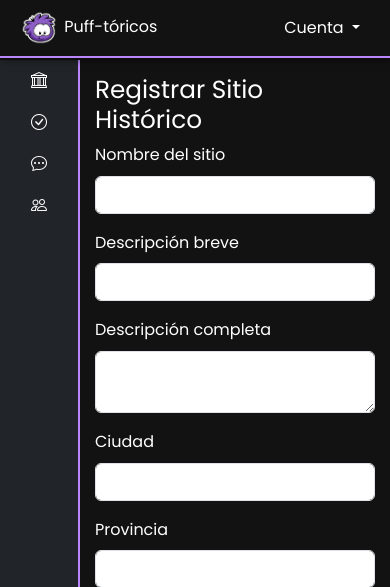
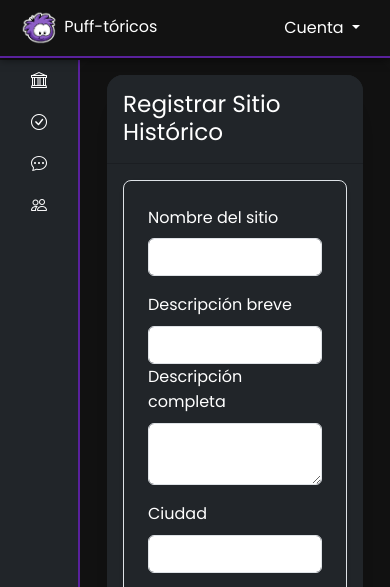
Before and after one commit to MatiasGuaymas/PS, a Python web app: template admin/src/web/templates/sites/create.html in a window 390 px wide. Shown: the top 587 px of the page. Run offline with Jinja, Linux system fonts and the light colour scheme; the template is opened without the code that fills it, so the values that code supplies are empty; some libraries are stand-ins or nearby versions; grey boxes are pictures that could not be loaded.

```diff
--- a/admin/src/web/controllers/users.py
+++ b/admin/src/web/controllers/users.py
@@ -262,6 +262,7 @@ def search_users():
 
 @user_blueprint.route("/deactivate/<int:user_id>", methods=["POST"])
 @login_required
+@require_role(['Administrador'])
 def deactivate_user(user_id):
     try:
         user = User.query.get_or_404(user_id);
--- a/admin/src/web/templates/macros/paginate.html
+++ b/admin/src/web/templates/macros/paginate.html
@@ -79,7 +79,7 @@
                 </li>
             {% else %}
                 <li class="page-item disabled">
-                    <span class="page-link text-muted bg-dark border-secondary"
+                    <span class="page-link bg-dark border-secondary"
                           style="--bs-bg-opacity: .4; --bs-border-opacity: .5;">
                         Next <i class="fa-solid fa-arrow-right ms-1"></i>
                     </span>
--- a/admin/src/web/templates/sites/create.html
+++ b/admin/src/web/templates/sites/create.html
@@ -3,42 +3,51 @@
 {% block title %}Registrar Sitio Histórico | Puff-tóricos{% endblock %}
 
 {% block content %}
-<h2>Registrar Sitio Histórico</h2>
-
+<div class="container-xl">
+  <div class="card bg-dark text-light shadow-lg border-0 rounded-4 overflow-hidden mx-auto">
+    <div class="card-header bg-dark">
+      <h3 class="pt-2 text-white">Registrar Sitio Histórico</h3>
+    </div>
     {% if error %}
     <div class="alert alert-danger" role="alert">
       <i class="bi bi-exclamation-triangle"></i> {{ error }}
     </div>
     {% endif %}
+    <div class="card-body text-white">
+      <div class="bg-dark card p-4 border rounded-3 shadow-sm mb-5">
 
         <link rel="stylesheet" href="https://unpkg.com/leaflet@1.9.4/dist/leaflet.css" />
 
         <form method="POST" action="{{ url_for('sites.create') }}">
-  <div class="mb-3">
-    <label for="site_name" class="form-label">Nombre del sitio</label>
+          <div class="row g-3">
+            <div class="col-md-6">
+              <label for="site_name" class="form-label text-white">Nombre del sitio</label>
               <input type="text" class="form-control" id="site_name" name="site_name" required>
             </div>
-  <div class="mb-3">
-    <label for="short_desc" class="form-label">Descripción breve</label>
+            <div class="col-md-6">
+              <label for="short_desc" class="form-label text-white">Descripción breve</label>
               <input type="text" class="form-control" id="short_desc" name="short_desc" required>
             </div>
+          </div>
           <div class="mb-3">
-    <label for="full_desc" class="form-label">Descripción completa</label>
+            <label for="full_desc" class="form-label text-white">Descripción completa</label>
             <textarea class="form-control" id="full_desc" name="full_desc" required></textarea>
           </div>
-  <div class="mb-3">
-    <label for="city" class="form-label">Ciudad</label>
+          <div class="row g-3">
+            <div class="col-md-6">
+              <label for="city" class="form-label text-white">Ciudad</label>
               <input type="text" class="form-control" id="city" name="city" required>
             </div>
-  <div class="mb-3">
-    <label for="province" class="form-label">Provincia</label>
+            <div class="col-md-6">
+              <label for="province" class="form-label text-white">Provincia</label>
               <input type="text" class="form-control" id="province" name="province" required>
             </div>
+          </div>
           <div class="mb-3">
-    <label for="location" class="form-label">Ubicación <span class="text-danger">*</span></label>
+            <label for="location" class="form-label text-white">Ubicación <span class="text-danger">*</span></label>
             <div id="map" style="height: 400px; width: 100%; border: 1px solid #ccc;"></div>
             <div class="mt-2">
-      <small class="text-muted">Haz clic en el mapa para seleccionar la ubicación</small>
+              <small class="text-white">Haz clic en el mapa para seleccionar la ubicación</small>
             </div>
             <input type="hidden" id="latitude" name="latitude" required>
             <input type="hidden" id="longitude" name="longitude" required>
@@ -50,8 +59,9 @@
               <i class="bi bi-exclamation-triangle"></i> Debe seleccionar una ubicación en el mapa
             </div>
           </div>
-  <div class="mb-3">
-    <label for="state_id" class="form-label">Estado de conservación</label>
+          <div class="row g-3">
+            <div class="col-md-6">
+              <label for="state_id" class="form-label text-white">Estado de conservación</label>
               <select class="form-control" id="state_id" name="state_id" required>
                 <option value="">Seleccionar...</option>
                 <option value="1">Bueno</option>
@@ -59,12 +69,14 @@
                 <option value="3">Malo</option>
               </select>
             </div>
-  <div class="mb-3">
-    <label for="operning_year" class="form-label">Año de inauguración</label>
+            <div class="col-md-6">
+              <label for="operning_year" class="form-label text-white">Año de inauguración</label>
               <input type="number" class="form-control" id="operning_year" name="operning_year" required>
             </div>
-  <div class="mb-3">
-    <label for="category_id" class="form-label">Categoría</label>
+          </div>
+          <div class="row g-3">
+            <div class="col-md-6">
+              <label for="category_id" class="form-label text-white">Categoría</label>
               <select class="form-control" id="category_id" name="category_id" required>
                 <option value="">Seleccionar...</option>
                 <option value="1">Arquitectura</option>
@@ -72,24 +84,27 @@
                 <option value="3">Sitio arqueológico</option>
               </select>
             </div>
-  <div class="mb-3">
-    <label for="active" class="form-label">¿Visible en el portal?</label>
+            <div class="col-md-6">
+              <label for="active" class="form-label text-white">¿Visible en el portal?</label>
               <select class="form-control" id="active" name="active" required>
                 <option value="true">Sí</option>
                 <option value="false">No</option>
               </select>
             </div>
+          </div>
           <div class="mb-3">
-    <label for="tags" class="form-label">Etiquetas</label>
-    <div id="tags-container" class="tags-multiselect" style="border: 1px solid #4b0082; border-radius: 4px; padding: 8px; min-height: 120px; background-color: #2d2d2d; max-height: 200px; overflow-y: auto;">
+            <label for="tags" class="form-label text-white">Etiquetas</label>
+            <div id="tags-container" class="tags-multiselect"
+              style="border: 1px solid #4b0082; border-radius: 4px; padding: 8px; min-height: 120px; background-color: #2d2d2d; max-height: 200px; overflow-y: auto; color: white;">
               {% for tag in tags %}
-        <div class="tag-option" data-value="{{ tag.id }}" style="padding: 6px 12px; margin: 2px; background-color: #3d3d3d; border-radius: 4px; cursor: pointer; transition: all 0.2s; display: inline-block;">
+              <div class="tag-option" data-value="{{ tag.id }}"
+                style="padding: 6px 12px; margin: 2px; background-color: #3d3d3d; border-radius: 4px; cursor: pointer; transition: all 0.2s; display: inline-block;">
                 {{ tag.name }}
               </div>
               {% endfor %}
             </div>
             <input type="hidden" id="tags" name="tags" value="">
-    <small class="form-text text-muted">
+            <small class="form-text text-white">
               <i class="bi bi-info-circle"></i>
               Haz clic en las etiquetas para seleccionarlas. Las seleccionadas se verán resaltadas.
             </small>
@@ -99,8 +114,10 @@
             <a href="{{ url_for('sites.index') }}" class="btn btn-secondary">Cancelar</a>
           </div>
         </form>
-
-
+      </div>
+    </div>
+  </div>
+</div>
 <script src="https://unpkg.com/leaflet@1.9.4/dist/leaflet.js"></script>
 
 <script>
@@ -115,7 +132,7 @@ L.tileLayer('https://{s}.tile.openstreetmap.org/{z}/{x}/{y}.png', {
   var marker = null;
 
   // Función para manejar clics en el mapa
-map.on('click', function(e) {
+  map.on('click', function (e) {
     var lat = e.latlng.lat;
     var lon = e.latlng.lng;
 
@@ -141,20 +158,20 @@ map.on('click', function(e) {
   // Función para centrar en ubicación actual
   function getCurrentLocation() {
     if (navigator.geolocation) {
-        navigator.geolocation.getCurrentPosition(function(position) {
+      navigator.geolocation.getCurrentPosition(function (position) {
         var lat = position.coords.latitude;
         var lon = position.coords.longitude;
 
         map.setView([lat, lon], 15);
 
         // Simular clic en la ubicación actual
-            map.fire('click', {latlng: L.latLng(lat, lon)});
+        map.fire('click', { latlng: L.latLng(lat, lon) });
       });
     }
   }
 
   // Botón para ubicación actual
-document.addEventListener('DOMContentLoaded', function() {
+  document.addEventListener('DOMContentLoaded', function () {
     var locationBtn = document.createElement('button');
     locationBtn.type = 'button';
     locationBtn.className = 'btn btn-outline-primary btn-sm mt-2';
@@ -168,7 +185,7 @@ document.addEventListener('DOMContentLoaded', function() {
 
     // Validación del formulario antes del envío
     var form = document.querySelector('form');
-    form.addEventListener('submit', function(e) {
+    form.addEventListener('submit', function (e) {
       var latInput = document.getElementById('latitude');
       var lonInput = document.getElementById('longitude');
 
@@ -214,7 +231,7 @@ function initializeTagSelection() {
     const selectedTags = new Set();
 
     tagOptions.forEach(option => {
-        option.addEventListener('click', function() {
+      option.addEventListener('click', function () {
         const value = this.getAttribute('data-value');
 
         if (selectedTags.has(value)) {
@@ -234,13 +251,13 @@ function initializeTagSelection() {
       });
 
       // Estilo hover
-        option.addEventListener('mouseenter', function() {
+      option.addEventListener('mouseenter', function () {
         if (!selectedTags.has(this.getAttribute('data-value'))) {
           this.style.backgroundColor = '#4d4d4d';
         }
       });
 
-        option.addEventListener('mouseleave', function() {
+      option.addEventListener('mouseleave', function () {
         if (!selectedTags.has(this.getAttribute('data-value'))) {
           this.style.backgroundColor = '#3d3d3d';
         }
--- a/admin/static/style.css
+++ b/admin/static/style.css
@@ -1,5 +1,5 @@
 :root {
-    --bs-primary: #BB86FC; /* Primary */
+    --bs-primary: #7528d3b7; /* Primary */
     --bs-primary-variant: #3700B3; /* Primary Variant */
     --bs-secondary: #03DAC6; /* Secondary */
     --bs-background: #121212; /* Background */
```
Also changed, not shown: admin/src/web/controllers/sites.py (+9 -1 lines), admin/src/web/controllers/tags.py (+11 -0 lines), admin/src/web/templates/auth/login.html (+25 -15 lines), admin/src/web/templates/users/index.html (+8 -17 lines), admin/static/img/login-wave.png (added). Lines whose indentation alone changed are shown as unchanged.
